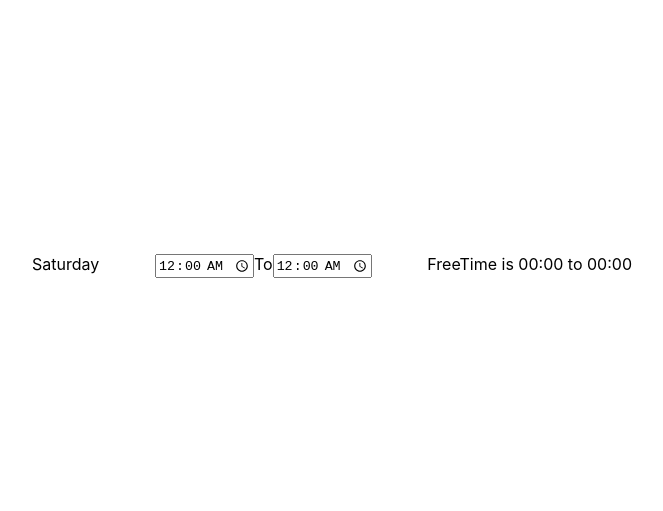
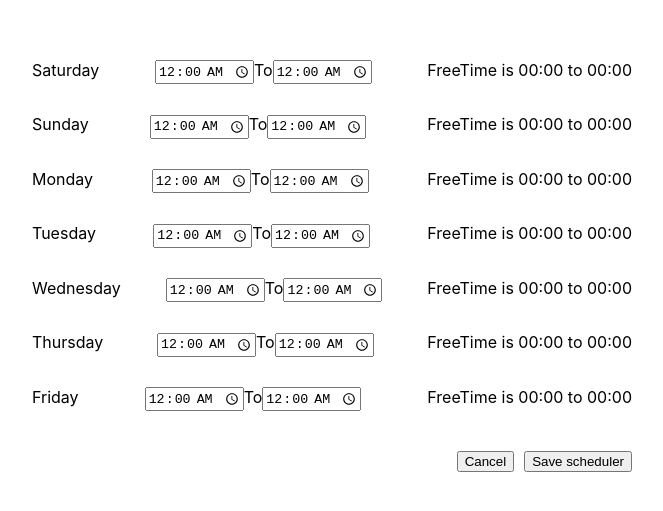
Before and after one commit to maryamxiim/FreeTime, a React (Create React App) app: page / in a window 1280 px wide. Shown: the part 149-660 px from the top of the page, without its empty margins (308-971 px from the left). Built offline with nearby package versions, Linux system fonts and the light colour scheme.

Commit message:
✨Create Time componnet

```diff
--- a/package.json
+++ b/package.json
@@ -1,4 +1,5 @@
 {
+  "homepage": "https://maryamxiim.github.io/FreeTime/",
   "name": "my-app",
   "version": "0.1.0",
   "private": true,
@@ -12,6 +13,7 @@
     "eslint-plugin-jest": "^25.3.0",
     "eslint-plugin-prettier": "^4.0.0",
     "eslint-plugin-react": "^7.27.1",
+    "gh-pages": "^3.2.3",
     "react": "^17.0.2",
     "react-datepicker": "^4.5.0",
     "react-dom": "^17.0.2",
@@ -23,7 +25,9 @@
     "start": "react-scripts start",
     "build": "react-scripts build",
     "test": "react-scripts test",
-    "eject": "react-scripts eject"
+    "eject": "react-scripts eject",
+    "predeploy": "yarn build",
+     "deploy": "gh-pages -d build"
   },
   "eslintConfig": {
     "extends": [
--- a/src/App.css
+++ b/src/App.css
@@ -6,14 +6,14 @@
   justify-content: center;
   align-items: center;
 }
-
+/*
 .total {
   width: 600px;
-  /* border: 1px solid black; */
+  border: 1px solid black;
   display: flex;
   justify-content: space-between;
   margin-top: 30px;
-}
+} */
 .buttons {
   display: flex;
   justify-content: right;
--- a/src/App.js
+++ b/src/App.js
@@ -3,6 +3,7 @@ import React, {useState} from "react";
 // import TimePicker from "react-time-picker";
 // import Time from "./component/Time";
 import "./App.css"
+import Time from "./component/Time";
 
 
 
@@ -10,39 +11,34 @@ import "./App.css"
 
 
 function App() {
-const [valueaStart, setValueStart] = useState('00:00');
-const [valueEnd, setValuesEnd] = useState('00:00');
+
+function myFunction() {
+  // let text;
+  let Input = prompt("Please enter your name:", "MaryamXim");
+
+
+  // if (person == null || person == "") {
+  //   text = "User cancelled the prompt.";
+  // } else {
+  //   text = "Hello " + person + "! How are you today?";
+  // }
+}
 
   return (
     <div className="App">
       <div className="App-header">
-      <div className="total">
-      <div>Saturday</div>
- <div><input
-      type="time"
-      onChange={ev => setValueStart(ev.target.value)}
-      min="00:00"
-      max="23:59"
-      step="60"
-      value={valueaStart}
-    />
-     To
-     <input
-      type="time"
-      onChange={ev => setValuesEnd(ev.target.value)}
-      min="00:00"
-      max="23:59"
-      step="60"
-      value={valueEnd}
-    /> </div>
+     <Time day={"Saturday"}/>
+     <Time day={"Sunday"}/>
+     <Time day={"Monday"}/>
+     <Time day={"Tuesday"}/>
+     <Time day={"Wednesday"}/>
+     <Time day={"Thursday"}/>
+     <Time day={"Friday"}/>
 
-      <div> FreeTime is {valueaStart} to {valueEnd}</div>
-</div>
-{/*
  <div className="buttons">
   <button>Cancel</button>
-<button> Save scheduler </button>
-</div> */}
+<button onClick={myFunction}> Save scheduler </button>
+</div>
 
       </div>
     </div>
--- a/src/component/Time.js
+++ b/src/component/Time.js
@@ -2,23 +2,31 @@ import React,{useState} from "react";
 import "./time.css"
 
 function Time({day}) {
-    const [value, setValue] = useState('00:00');
-console.log(value)
+    const [valueaStart, setValueStart] = useState('00:00');
+const [valueEnd, setValuesEnd] = useState('00:00');
     return(
 
         <div className="total">
-<div>{day}</div> <div><input
+        <div>{day}</div>
+   <div><input
         type="time"
-      onChange={ev => setValue(ev.target.value)}
+        onChange={ev => setValueStart(ev.target.value)}
         min="00:00"
         max="23:59"
         step="60"
-      value={value}
+        value={valueaStart}
       />
        To
-      <input type="time"/> </div>
+       <input
+        type="time"
+        onChange={ev => setValuesEnd(ev.target.value)}
+        min="00:00"
+        max="23:59"
+        step="60"
+        value={valueEnd}
+      /> </div>
 
-      <div> time is {value}</div>
+        <div> FreeTime is {valueaStart} to {valueEnd}</div>
   </div>
     )
 }
--- a/src/component/time.css
+++ b/src/component/time.css
@@ -1,5 +1,5 @@
 .total {
-  width: 400px;
+  width: 600px;
   /* border: 1px solid black; */
   display: flex;
   justify-content: space-between;
```
Also changed, not shown: 2 other files (tests, documents, lock files or other folders). Lines whose indentation alone changed are shown as unchanged.
